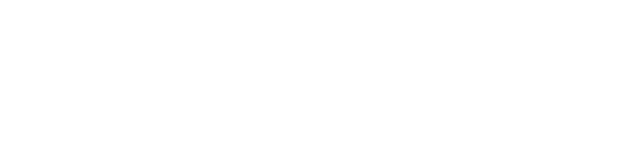
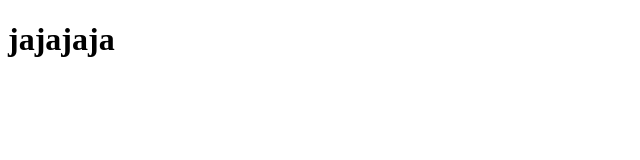
Before and after one commit to fabianbele2605/pagina, a plain HTML site: page index.html in a window 1280 px wide. Shown: the whole page, without its empty margins (0-640 px from the left). Drawn offline with Linux system fonts and the light colour scheme.

Commit message:
He creado el archivo estilo.css

```diff
--- a/index.html
+++ b/index.html
@@ -6,6 +6,6 @@
     <title>Document</title>
 </head>
 <body>
-
+    <h1>jajajaja</h1>
 </body>
 </html>
```
Also changed, not shown: estilos.css (added).
